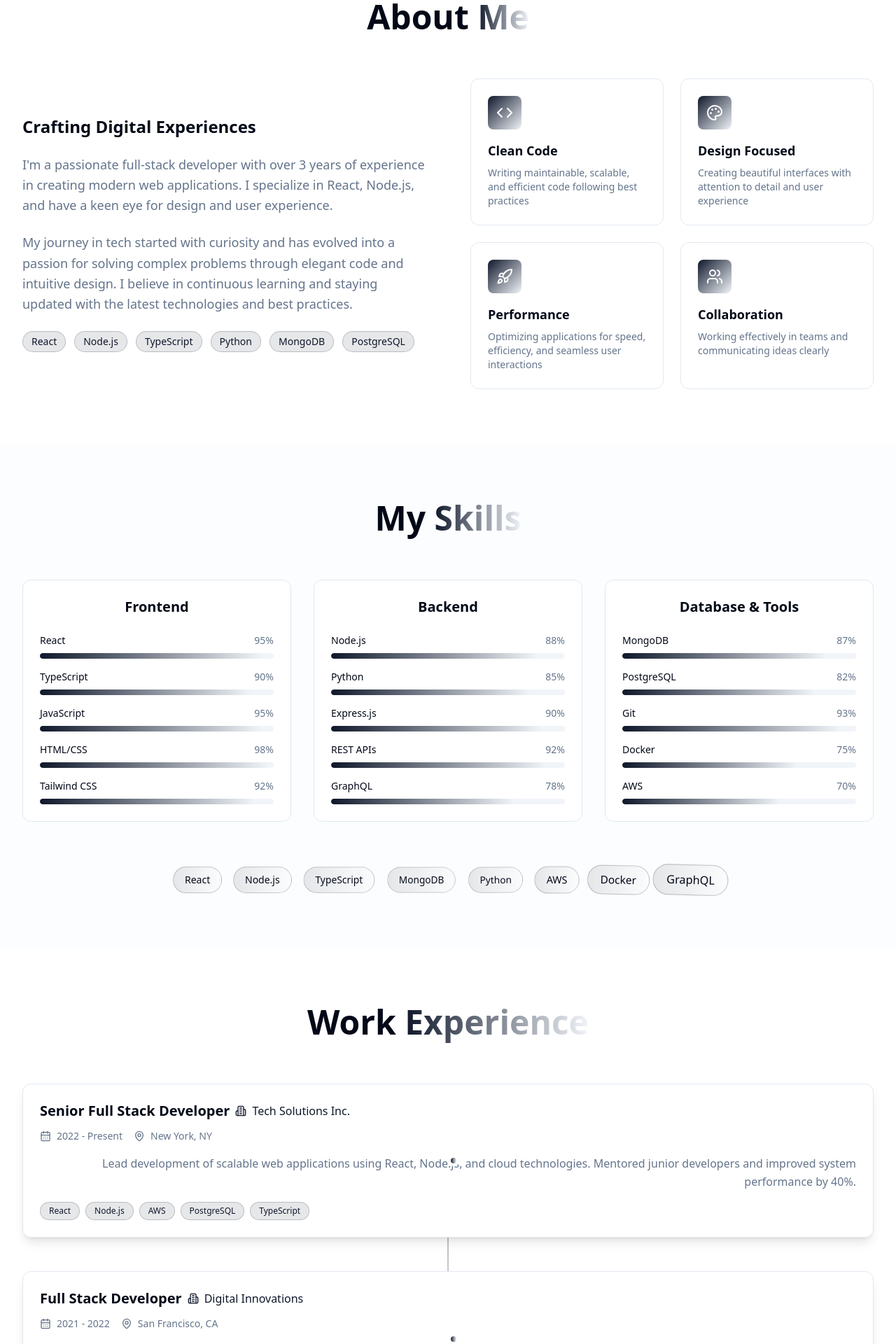
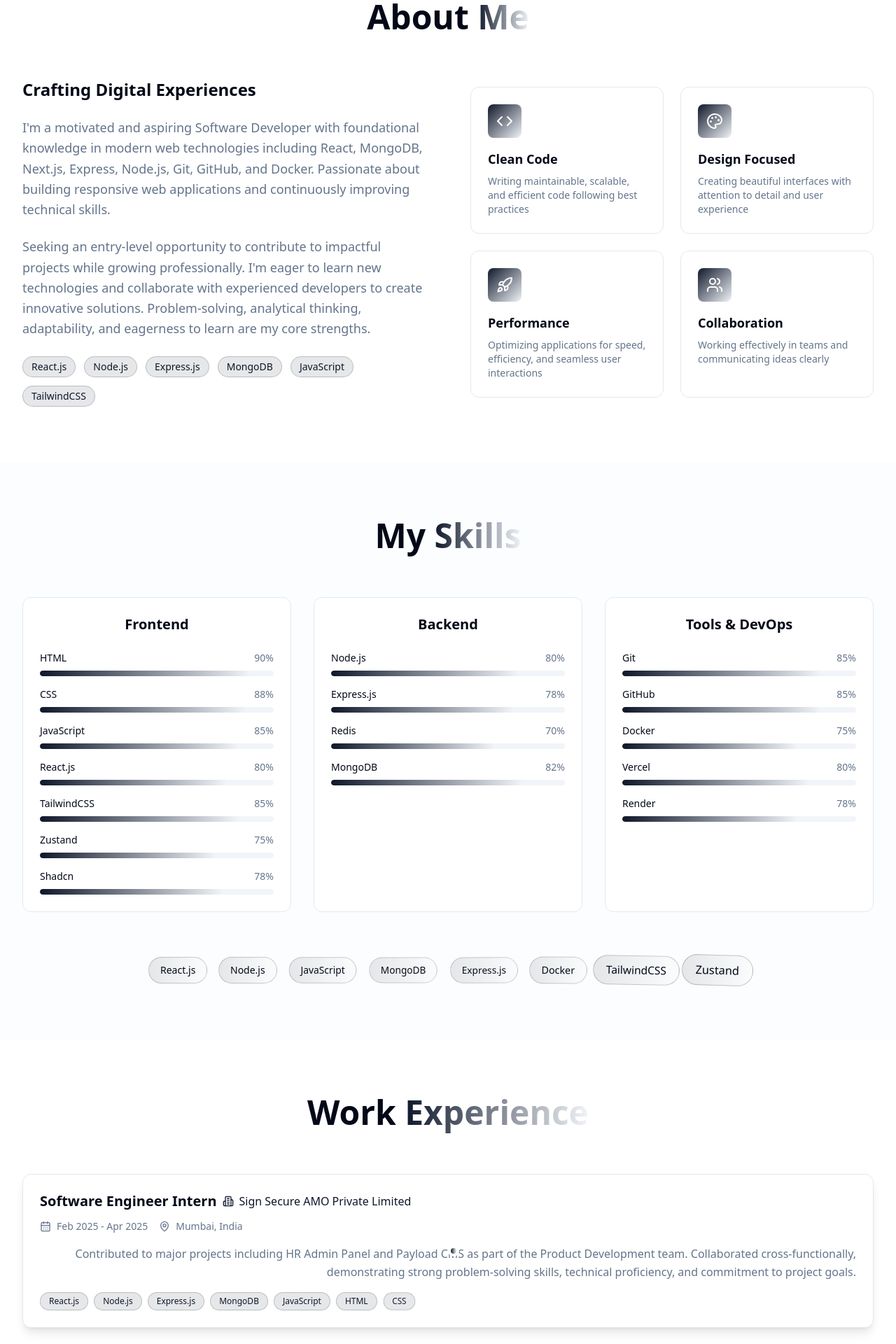
Before and after one commit to SagarShrestha657/Portfolio, a React (Vite) app: page / in a window 1280 px wide. Shown: the part 880-2800 px from the top of the page at 70% size. Built offline with nearby package versions, Linux system fonts and the light colour scheme.

Commit message:
Update portfolio content

```diff
--- a/package.json
+++ b/package.json
@@ -45,6 +45,7 @@
     "cmdk": "^1.0.0",
     "date-fns": "^3.6.0",
     "embla-carousel-react": "^8.3.0",
+    "framer-motion": "^12.23.6",
     "input-otp": "^1.2.4",
     "lucide-react": "^0.462.0",
     "next-themes": "^0.3.0",
--- a/src/components/portfolio/AboutSection.tsx
+++ b/src/components/portfolio/AboutSection.tsx
@@ -63,15 +63,14 @@ const AboutSection = () => {
                 Crafting Digital Experiences
               </h3>
               <p className="text-lg text-muted-foreground leading-relaxed">
-                I'm a passionate full-stack developer with over 3 years of experience
-                in creating modern web applications. I specialize in React, Node.js,
-                and have a keen eye for design and user experience.
+                I'm a motivated and aspiring Software Developer with foundational knowledge in modern web
+                technologies including React, MongoDB, Next.js, Express, Node.js, Git, GitHub, and Docker.
+                Passionate about building responsive web applications and continuously improving technical skills.
               </p>
               <p className="text-lg text-muted-foreground leading-relaxed">
-                My journey in tech started with curiosity and has evolved into a
-                passion for solving complex problems through elegant code and
-                intuitive design. I believe in continuous learning and staying
-                updated with the latest technologies and best practices.
+                Seeking an entry-level opportunity to contribute to impactful projects while growing professionally.
+                I'm eager to learn new technologies and collaborate with experienced developers to create
+                innovative solutions. Problem-solving, analytical thinking, adaptability, and eagerness to learn are my core strengths.
               </p>
 
               <motion.div
@@ -80,7 +79,7 @@ const AboutSection = () => {
                 animate={isInView ? { opacity: 1 } : { opacity: 0 }}
                 transition={{ duration: 0.8, delay: 0.8 }}
               >
-                {['React', 'Node.js', 'TypeScript', 'Python', 'MongoDB', 'PostgreSQL'].map((tech, index) => (
+                {['React.js', 'Node.js', 'Express.js', 'MongoDB', 'JavaScript', 'TailwindCSS'].map((tech, index) => (
                   <motion.span
                     key={tech}
                     className="px-3 py-1 bg-primary/10 text-primary rounded-full text-sm font-medium border border-primary/20"
--- a/src/components/portfolio/ContactSection.tsx
+++ b/src/components/portfolio/ContactSection.tsx
@@ -17,19 +17,19 @@ const ContactSection = () => {
     {
       icon: Mail,
       label: "Email",
-      value: "atib.rashid@example.com",
-      href: "mailto:atib.rashid@example.com"
+      value: "shresthasagar657@gmail.com",
+      href: "mailto:shresthasagar657@gmail.com"
     },
     {
       icon: Phone,
       label: "Phone",
-      value: "+1 (555) 123-4567",
-      href: "tel:+15551234567"
+      value: "+91 9321427660",
+      href: "tel:+919321427660"
     },
     {
       icon: MapPin,
       label: "Location",
-      value: "New York, NY",
+      value: "Mumbai, India",
       href: "#"
     }
   ];
@@ -38,13 +38,13 @@ const ContactSection = () => {
     {
       icon: Github,
       label: "GitHub",
-      href: "https://github.com",
+      href: "https://github.com/SagarShrestha657",
       color: "hover:text-purple-400"
     },
     {
       icon: Linkedin,
       label: "LinkedIn",
-      href: "https://linkedin.com",
+      href: "https://linkedin.com/in/sagar-shrestha-6b7819311",
       color: "hover:text-blue-400"
     },
     {
@@ -97,8 +97,8 @@ const ContactSection = () => {
             animate={isInView ? { opacity: 1, y: 0 } : { opacity: 0, y: 20 }}
             transition={{ duration: 0.8, delay: 0.4 }}
           >
-            I'm always open to discussing new opportunities, interesting projects,
-            or just having a chat about technology and development.
+            Let's connect and discuss opportunities to create impactful projects together.
+            I'm always eager to learn and contribute to innovative solutions.
           </motion.p>
 
           <div className="grid lg:grid-cols-2 gap-16">
--- a/src/components/portfolio/ExperienceSection.tsx
+++ b/src/components/portfolio/ExperienceSection.tsx
@@ -9,36 +9,12 @@ const ExperienceSection = () => {
 
   const experiences = [
     {
-      title: "Senior Full Stack Developer",
-      company: "Tech Solutions Inc.",
-      location: "New York, NY",
-      period: "2022 - Present",
-      description: "Lead development of scalable web applications using React, Node.js, and cloud technologies. Mentored junior developers and improved system performance by 40%.",
-      technologies: ["React", "Node.js", "AWS", "PostgreSQL", "TypeScript"]
-    },
-    {
-      title: "Full Stack Developer",
-      company: "Digital Innovations",
-      location: "San Francisco, CA",
-      period: "2021 - 2022",
-      description: "Developed and maintained multiple client projects, implemented CI/CD pipelines, and collaborated with design teams to create user-friendly interfaces.",
-      technologies: ["React", "Express.js", "MongoDB", "Docker", "JavaScript"]
-    },
-    {
-      title: "Frontend Developer",
-      company: "StartUp Hub",
-      location: "Austin, TX",
-      period: "2020 - 2021",
-      description: "Built responsive web applications from scratch, optimized website performance, and worked closely with UX designers to implement pixel-perfect designs.",
-      technologies: ["React", "JavaScript", "CSS3", "HTML5", "Figma"]
-    },
-    {
-      title: "Junior Web Developer",
-      company: "WebCraft Agency",
-      location: "Remote",
-      period: "2019 - 2020",
-      description: "Started my professional journey by contributing to various web projects, learning best practices, and developing a strong foundation in web technologies.",
-      technologies: ["HTML", "CSS", "JavaScript", "WordPress", "Bootstrap"]
+      title: "Software Engineer Intern",
+      company: "Sign Secure AMO Private Limited",
+      location: "Mumbai, India",
+      period: "Feb 2025 - Apr 2025",
+      description: "Contributed to major projects including HR Admin Panel and Payload CMS as part of the Product Development team. Collaborated cross-functionally, demonstrating strong problem-solving skills, technical proficiency, and commitment to project goals.",
+      technologies: ["React.js", "Node.js", "Express.js", "MongoDB", "JavaScript", "HTML", "CSS"]
     }
   ];
 
--- a/src/components/portfolio/HeroSection.tsx
+++ b/src/components/portfolio/HeroSection.tsx
@@ -49,7 +49,7 @@ const HeroSection = () => {
               }}
               transition={{ duration: 3, repeat: Infinity }}
             >
-              Atib Rashid
+              Sagar Shrestha
             </motion.span>
           </motion.h1>
 
@@ -64,7 +64,7 @@ const HeroSection = () => {
               animate={{ y: [0, -30, 0] }}
               transition={{ duration: 2, repeat: Infinity, delay: 1 }}
             >
-              Full Stack Developer
+              Software Developer
             </motion.span>
             <motion.span
               className="mx-4 text-primary"
@@ -78,7 +78,7 @@ const HeroSection = () => {
               animate={{ y: [0, -30, 0] }}
               transition={{ duration: 2, repeat: Infinity, delay: 2 }}
             >
-              UI/UX Designer
+              Problem Solver
             </motion.span>
           </motion.div>
 
@@ -88,8 +88,8 @@ const HeroSection = () => {
             animate={{ opacity: 1, y: 0 }}
             transition={{ delay: 0.8 }}
           >
-            Passionate about creating beautiful, functional, and user-centered digital experiences
-            with modern technologies and innovative solutions.
+            Motivated Software Developer with foundational knowledge in modern web technologies including
+            React, MongoDB, Next.js, Express, Node.js, Git, GitHub, and Docker.
           </motion.p>
 
           <motion.div
--- a/src/components/portfolio/ProjectsSection.tsx
+++ b/src/components/portfolio/ProjectsSection.tsx
@@ -10,55 +10,28 @@ const ProjectsSection = () => {
 
   const projects = [
     {
-      title: "E-Commerce Platform",
-      description: "A full-featured e-commerce platform with user authentication, payment integration, and admin dashboard.",
+      title: "FetchMart - Real-Time Product Comparison Platform",
+      description: "A real-time product comparison tool that fetches listings from Amazon, Flipkart, Meesho, and Ajio using Puppeteer and Cheerio. Features include dark mode, wishlisting, smart search suggestions, and an AI-powered chat system.",
       image: "/placeholder.svg",
-      technologies: ["React", "Node.js", "MongoDB", "Stripe", "JWT"],
+      technologies: ["React.js", "Node.js", "Express.js", "Docker", "TailwindCSS", "Zustand", "Vercel", "Render"],
       liveUrl: "#",
       githubUrl: "#",
       featured: true
     },
     {
-      title: "Task Management App",
-      description: "Collaborative task management application with real-time updates and team collaboration features.",
+      title: "Creative Threads - Artist Portfolio and Social Media Platform",
+      description: "A dedicated platform for artists to showcase their art portfolios and connect with audiences. Features responsive front-end components, back-end APIs, database operations, and authentication systems.",
       image: "/placeholder.svg",
-      technologies: ["React", "Socket.io", "Express", "PostgreSQL"],
+      technologies: ["React.js", "Node.js", "Express.js", "MongoDB", "TailwindCSS", "Zustand", "Vercel", "Render"],
       liveUrl: "#",
       githubUrl: "#",
       featured: true
     },
     {
-      title: "Weather Dashboard",
-      description: "Beautiful weather dashboard with location-based forecasts and interactive charts.",
+      title: "PassVault - Password Manager App",
+      description: "A secure password manager allowing users to save, edit, delete, and manage login credentials. Features AES encryption for passwords, JWT-based authentication, a trash system with 30-day auto-deletion, and export functionality.",
       image: "/placeholder.svg",
-      technologies: ["React", "Chart.js", "Weather API", "CSS3"],
-      liveUrl: "#",
-      githubUrl: "#",
-      featured: false
-    },
-    {
-      title: "Social Media App",
-      description: "Social media platform with real-time messaging, posts, and user profiles.",
-      image: "/placeholder.svg",
-      technologies: ["React", "Firebase", "Material-UI", "PWA"],
-      liveUrl: "#",
-      githubUrl: "#",
-      featured: false
-    },
-    {
-      title: "Portfolio Website",
-      description: "Responsive portfolio website with modern animations and optimized performance.",
-      image: "/placeholder.svg",
-      technologies: ["React", "Framer Motion", "Tailwind", "Vite"],
-      liveUrl: "#",
-      githubUrl: "#",
-      featured: false
-    },
-    {
-      title: "Recipe Finder",
-      description: "Recipe discovery app with search functionality and nutritional information.",
-      image: "/placeholder.svg",
-      technologies: ["React", "Recipe API", "Styled Components"],
+      technologies: ["MERN Stack", "MongoDB", "Express.js", "React.js", "Node.js", "Zustand", "ShadCN", "TailwindCSS", "Vercel", "Render"],
       liveUrl: "#",
       githubUrl: "#",
       featured: false
--- a/src/components/portfolio/SkillsSection.tsx
+++ b/src/components/portfolio/SkillsSection.tsx
@@ -10,31 +10,32 @@ const SkillsSection = () => {
     {
       title: "Frontend",
       skills: [
-        { name: "React", level: 95 },
-        { name: "TypeScript", level: 90 },
-        { name: "JavaScript", level: 95 },
-        { name: "HTML/CSS", level: 98 },
-        { name: "Tailwind CSS", level: 92 }
+        { name: "HTML", level: 90 },
+        { name: "CSS", level: 88 },
+        { name: "JavaScript", level: 85 },
+        { name: "React.js", level: 80 },
+        { name: "TailwindCSS", level: 85 },
+        { name: "Zustand", level: 75 },
+        { name: "Shadcn", level: 78 }
       ]
     },
     {
       title: "Backend",
       skills: [
-        { name: "Node.js", level: 88 },
-        { name: "Python", level: 85 },
-        { name: "Express.js", level: 90 },
-        { name: "REST APIs", level: 92 },
-        { name: "GraphQL", level: 78 }
+        { name: "Node.js", level: 80 },
+        { name: "Express.js", level: 78 },
+        { name: "Redis", level: 70 },
+        { name: "MongoDB", level: 82 }
       ]
     },
     {
-      title: "Database & Tools",
+      title: "Tools & DevOps",
       skills: [
-        { name: "MongoDB", level: 87 },
-        { name: "PostgreSQL", level: 82 },
-        { name: "Git", level: 93 },
+        { name: "Git", level: 85 },
+        { name: "GitHub", level: 85 },
         { name: "Docker", level: 75 },
-        { name: "AWS", level: 70 }
+        { name: "Vercel", level: 80 },
+        { name: "Render", level: 78 }
       ]
     }
   ];
@@ -121,7 +122,7 @@ const SkillsSection = () => {
             animate={isInView ? { opacity: 1 } : { opacity: 0 }}
             transition={{ duration: 0.8, delay: 1.2 }}
           >
-            {['React', 'Node.js', 'TypeScript', 'MongoDB', 'Python', 'AWS', 'Docker', 'GraphQL'].map((tech, index) => (
+            {['React.js', 'Node.js', 'JavaScript', 'MongoDB', 'Express.js', 'Docker', 'TailwindCSS', 'Zustand'].map((tech, index) => (
               <motion.div
                 key={tech}
                 className="px-4 py-2 bg-gradient-to-r from-primary/10 to-accent/10 border border-primary/20 rounded-full text-sm font-medium text-foreground"
```
Also changed, not shown: 1 other file (tests, documents, lock files or other folders).
